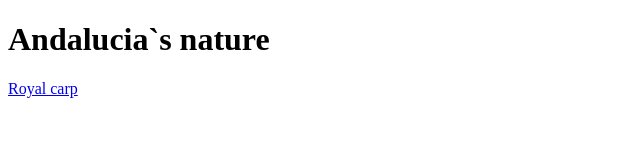
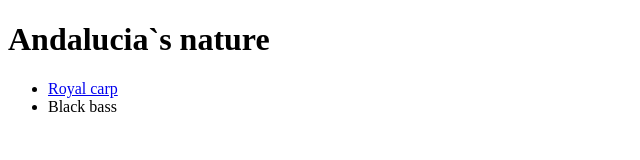
Before and after one commit to Jesusblan/andalucia-nature, a plain HTML site: page index.html in a window 1280 px wide. Shown: the whole page, without its empty margins (0-640 px from the left). Drawn offline with Linux system fonts and the light colour scheme.

Commit message:
added list

```diff
--- a/index.html
+++ b/index.html
@@ -7,6 +7,8 @@
 </head>
 <body>
     <h1>Andalucia`s nature</h1>
-    <a href="species/carp.html">Royal carp</a>
+    <ul>
+    <li><a href="species/carp.html">Royal carp</a></li>
+    <li>Black bass</li>
 </body>
 </html>
```
